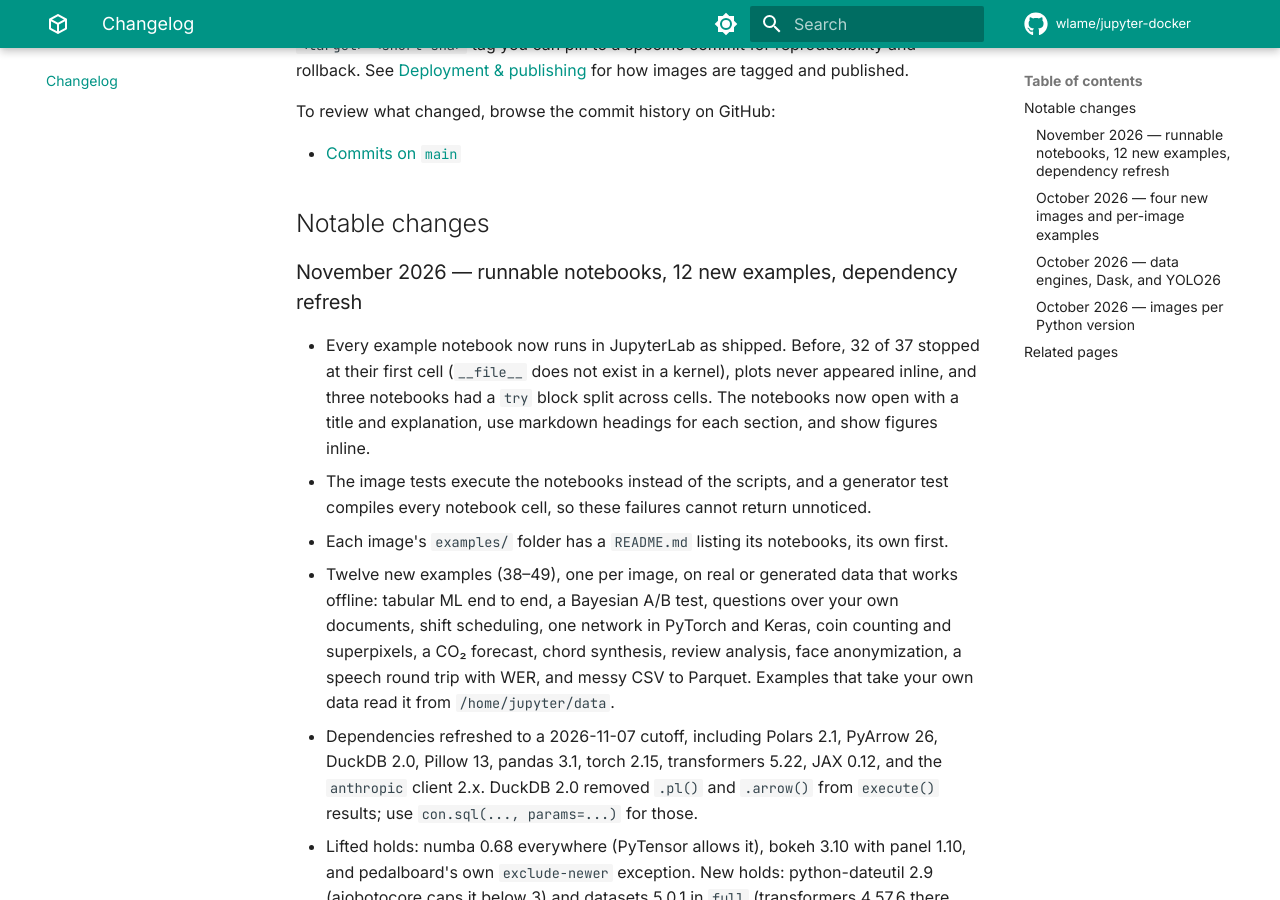
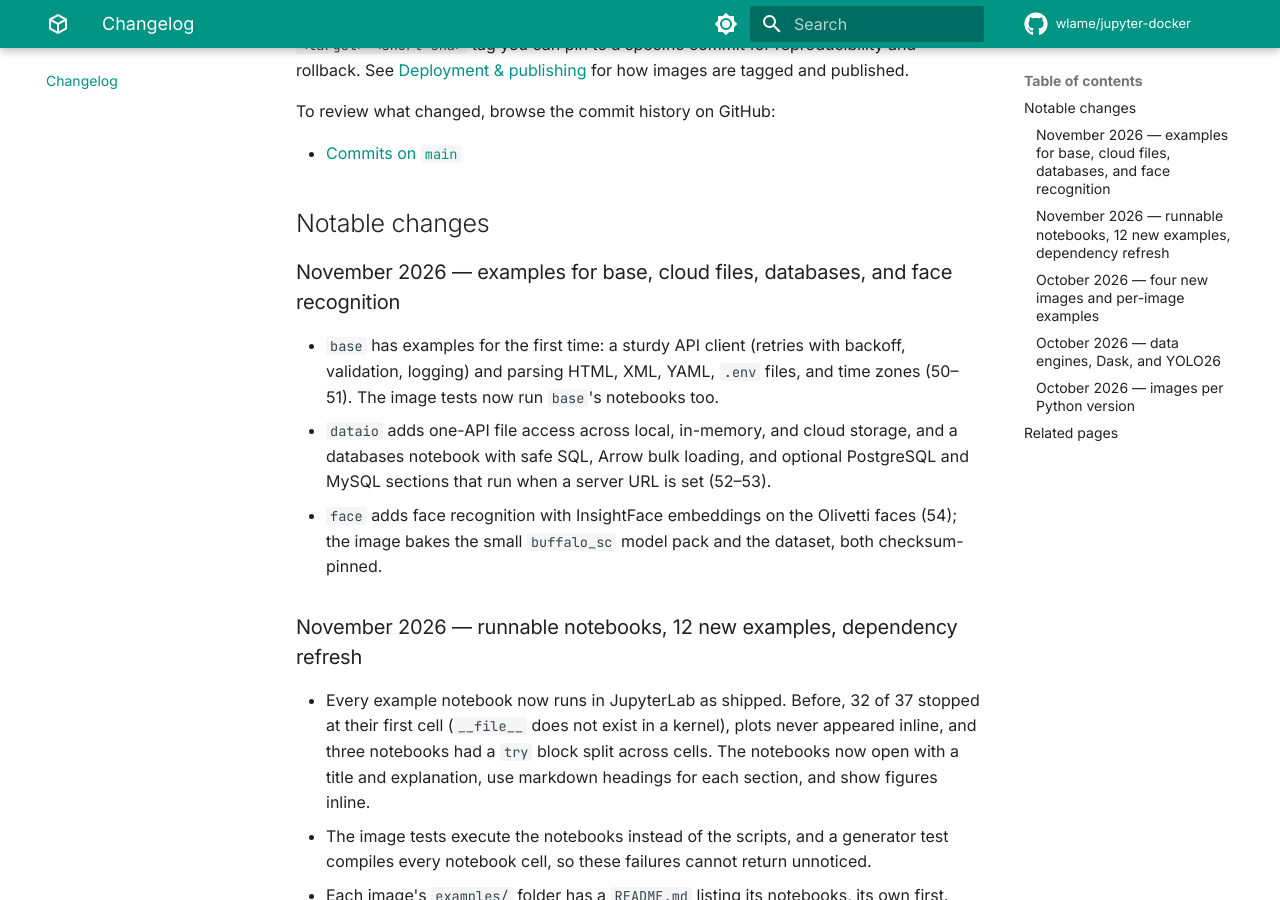
Before and after one commit to wlame/jupyter-docker, an MkDocs documentation site: the page built from docs/changelog.md, in a window 1280 px wide and 900 px high, scrolled down 380 px. Built offline with MkDocs 1.6.1 and Material for MkDocs 9.7.7, drawn with Linux system fonts in a browser that asks for light colours; plug-ins that fetch from the network failed and are left out; comment, search, counter and statistics services are not loaded.

Commit message:
Describe the base, dataio, and face examples in the changelog.

```diff
--- a/docs/changelog.md
+++ b/docs/changelog.md
@@ -21,6 +21,18 @@ To review what changed, browse the commit history on GitHub:
 - [Commits on `main`](https://github.com/wlame/jupyter-docker/commits/main)
 
 ## Notable changes
+
+### November 2026 — examples for base, cloud files, databases, and face recognition
+
+- `base` has examples for the first time: a sturdy API client (retries with
+  backoff, validation, logging) and parsing HTML, XML, YAML, `.env` files, and
+  time zones (50–51). The image tests now run `base`'s notebooks too.
+- `dataio` adds one-API file access across local, in-memory, and cloud storage,
+  and a databases notebook with safe SQL, Arrow bulk loading, and optional
+  PostgreSQL and MySQL sections that run when a server URL is set (52–53).
+- `face` adds face recognition with InsightFace embeddings on the Olivetti faces
+  (54); the image bakes the small `buffalo_sc` model pack and the dataset, both
+  checksum-pinned.
 
 ### November 2026 — runnable notebooks, 12 new examples, dependency refresh
 
```
